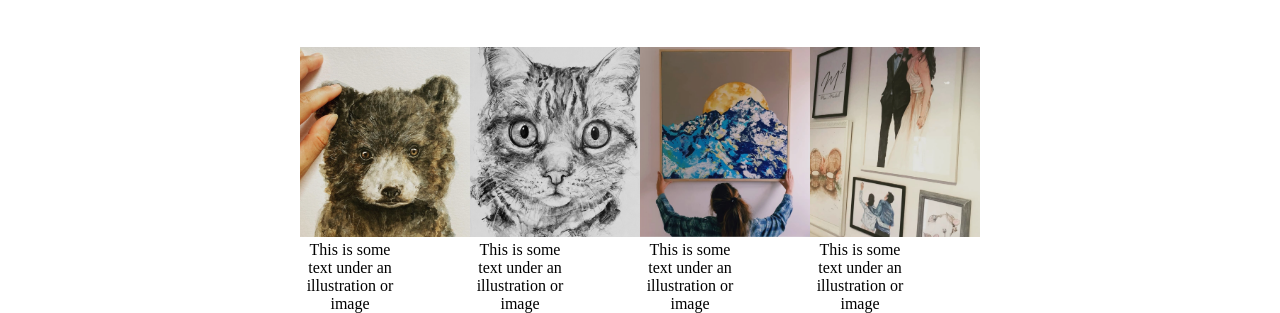
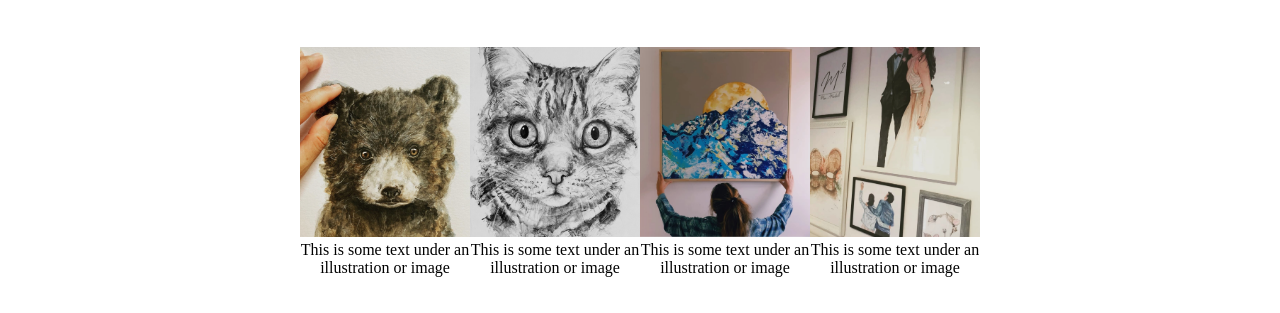
Before and after one commit to Gilsabo/landing-page, a plain HTML site: page index.html in a window 1280 px wide. Shown: the part 534-847 px from the top of the page. After the commit the page ends 811 px from the top, so only its background shows below. Drawn offline with Linux system fonts and the light colour scheme.

Commit message:
make the width of the text from the secondsection equal to the size of the pichtre (170px)

```diff
--- a/CSS/style.css
+++ b/CSS/style.css
@@ -95,5 +95,9 @@ img{
 
 .text{
     text-align: center;
-    width: 100px;
+    width: 170px;
 }
+
+.cat, .painting, .wedding, .bear,{
+    pa
+}
```
